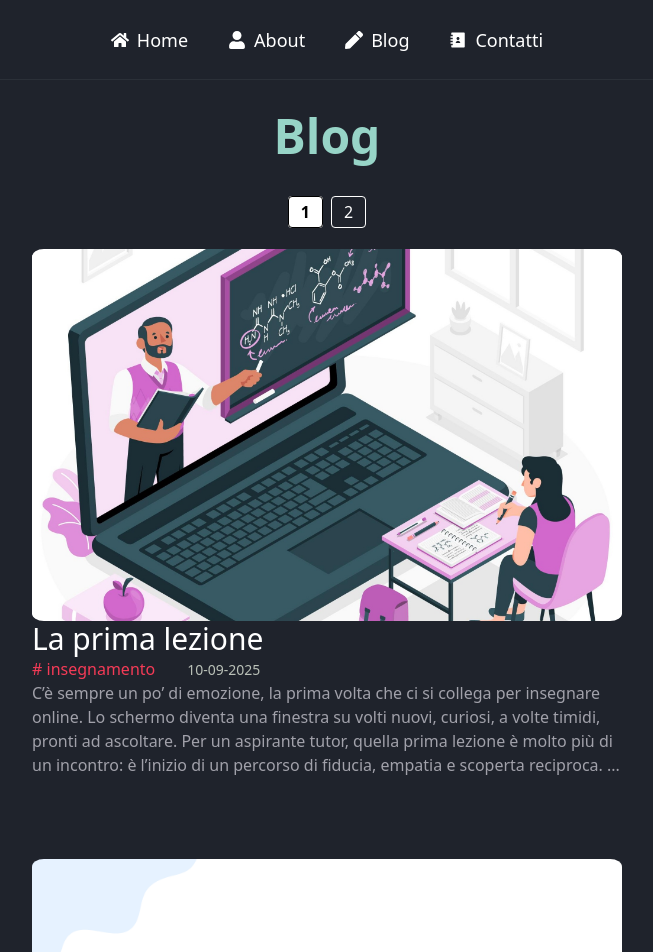
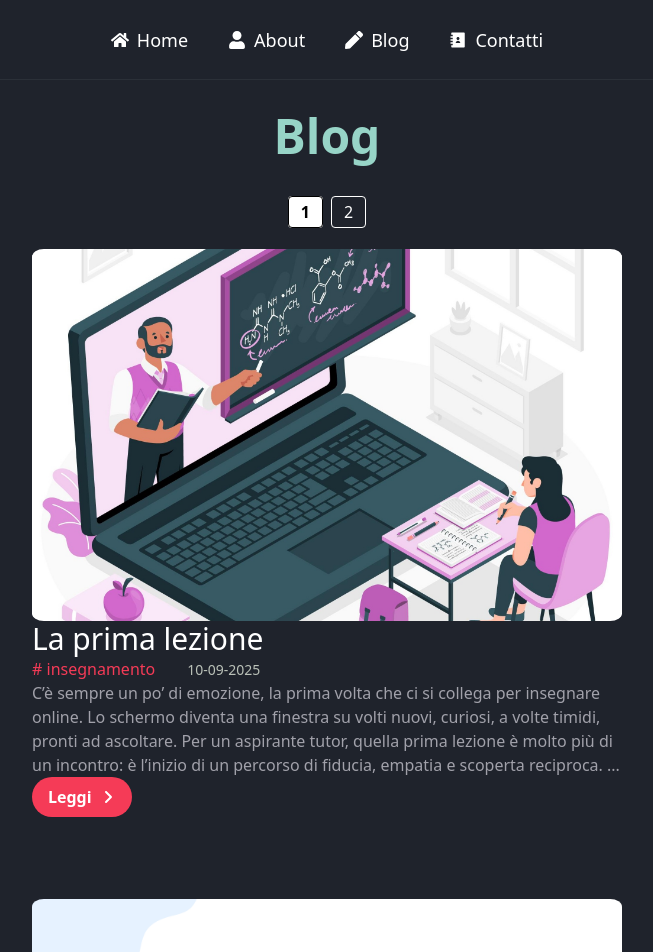
Before and after one commit to giuliadev95/typescript-blog, a React (Vite) app: page /blog in a window 1280 px wide. Shown: the top 952 px of the page, without its empty margins (313-966 px from the left). Built offline with nearby package versions, Linux system fonts and the light colour scheme.

Commit message:
feat: Implement dynamic navigation to single post

```diff
--- a/src/App.tsx
+++ b/src/App.tsx
@@ -2,6 +2,7 @@ import './App.css';
 import { BrowserRouter, Routes, Route } from "react-router-dom";
 import { BlogPage } from './pages/BlogPage';
 import { HomePage } from './pages/HomePage';
+import SingleBlogPost from './components/dynamic/SingleBlogPost';
 
 function App() {
 
@@ -9,8 +10,10 @@ function App() {
     <>
       <BrowserRouter>
         <Routes>
+
           {/** Home */}
           <Route path='/' element={<HomePage/>}/>
+          <Route path="/post/:id" element={<SingleBlogPost />} />
 
           {/** Blog */}
           <Route path='/blog' element={<BlogPage/>}/>
--- a/src/components/PostCard.tsx
+++ b/src/components/PostCard.tsx
@@ -1,4 +1,6 @@
+import { FaAngleRight } from "react-icons/fa6";
 import type {BlogPost} from "../types/BlogPost.ts";
+import { Link } from "react-router-dom";
 
 interface BlogPostProps{
     post: BlogPost;
@@ -36,6 +38,12 @@ export const PostCard=({post} : BlogPostProps )=>{
                     <p className="font-sans text-[#a1a1aa] text-md text-start">
                         {post.firstLines} {"..."}
                     </p>
+                    <Link to={`/post/${post.id}`}
+                        className="flex gap-2 items-center justify-start bg-[#f53b57] text-white font-semibold py-2 px-4 rounded-4xl"
+                    >
+                        Leggi
+                        <FaAngleRight/>
+                    </Link>
                 </article>
             </div>
         </div>
--- /dev/null
+++ b/src/components/dynamic/SingleBlogPost.tsx
@@ -0,0 +1,15 @@
+// BlogPost.tsx
+import { useParams } from "react-router-dom";
+
+const SingleBlogPost: React.FC = () => {
+  const { id } = useParams<{ id: string }>();
+
+  return (
+    <div className="p-8">
+      <h1 className="text-3xl font-bold">Post {id}</h1>
+      <p>Contenuto del post qui...</p>
+    </div>
+  );
+};
+
+export default SingleBlogPost;
```
